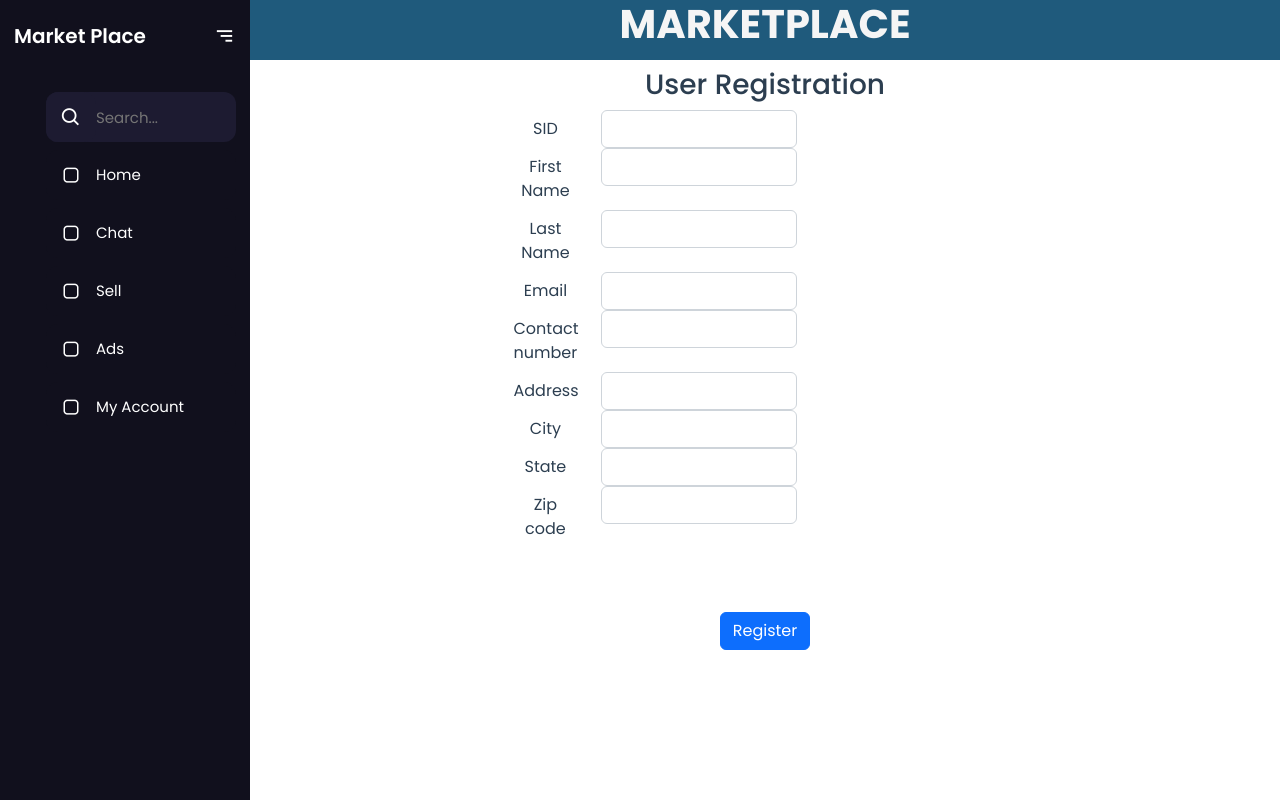
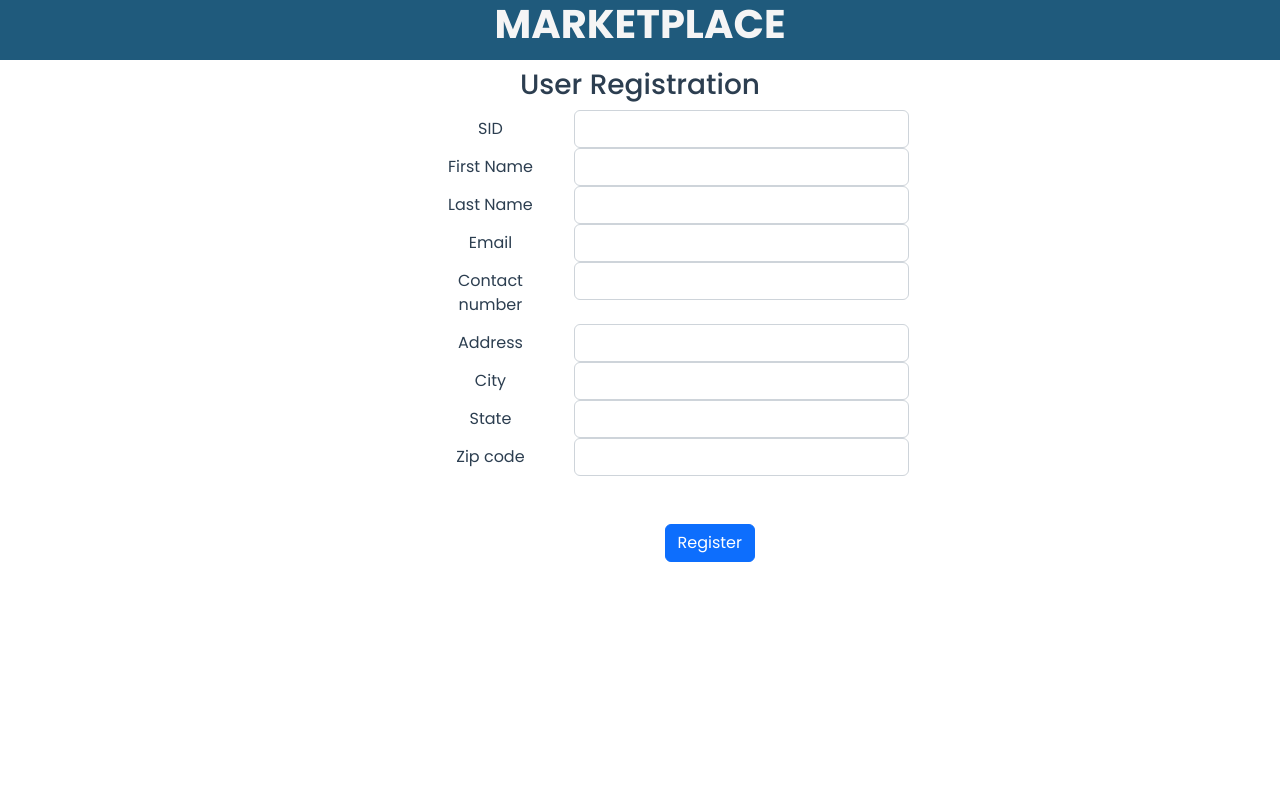
Before and after one commit to harichowdary-aluri/spring-boot-marketplace, a Vue app in the folder Vue App/: page /#/register in a window 1280 px wide. Built offline with nearby package versions, Linux system fonts and the light colour scheme.

Commit message:
Updated User registration page

```diff
--- a/Vue App/src/components/RegisterUser.vue
+++ b/Vue App/src/components/RegisterUser.vue
@@ -2,7 +2,7 @@
   <div>
     <Menu></Menu>
     <h3>User Registration</h3>
-    <form class="col-lg-6 offset-lg-3">
+    <form class="col-lg-8 offset-lg-4">
       <div class="">
         <div class="form-group row">
           <label for="SID" class="col-sm-2 col-form-label">SID</label>
@@ -59,22 +59,21 @@
           </div>
         </div>
         <br>
-        <br>
-        <p id="paragraph" name="paragraph"></p>
-        <button type="submit" v-on:click="Register" class="btn btn-primary">Register</button>
-        <br>
+        <br />
+          <div class="btn-center col-sm-8">
+            <b-button variant="primary" type="submit"> Register </b-button>
+          </div>
+
       </div>
     </form>
   </div>
 </template>
 <script>
-import Menu from "./Menu.vue"
+
 
 export default ({
   name: "RegisterUser",
-  components: {
-        Menu
-    },
+
   data() {
     return {
       student: {
```
